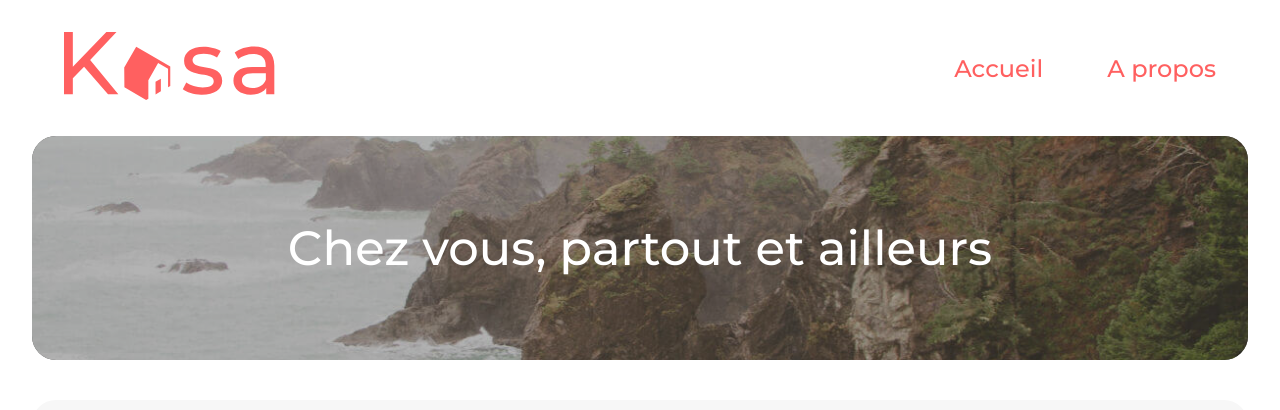
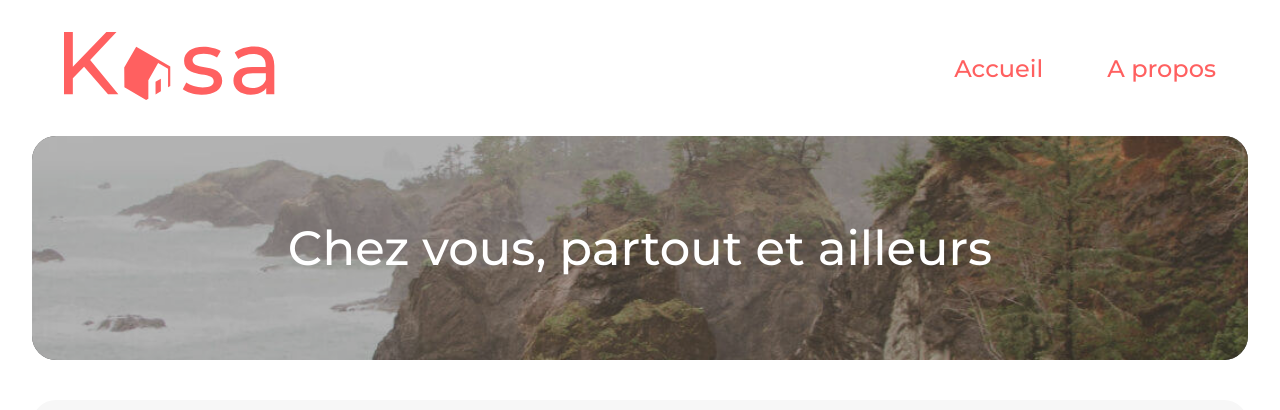
Before and after one commit to Shaun-maker/kasa, a React (Create React App) app: page / in a window 1280 px wide. Shown: the top 410 px of the page. Built offline with nearby package versions, Linux system fonts and the light colour scheme; the HTML template or start-up script is replaced by a standard one.

Commit message:
add parallaxe effect to Banner

```diff
--- a/src/components/Banner/Banner.css
+++ b/src/components/Banner/Banner.css
@@ -9,8 +9,12 @@
 .top-banner-img {
   width: 100%;
   height: 100%;
+  background-attachment: fixed;
   opacity: 0.7;
-  object-fit: cover;
+  background-size: 1400px;
+  background-position: center -300px;
+  background-repeat: no-repeat;
+  background-image: url('../../assets/images/top-banner.jpg');
 }
 
 .top-banner-legend {
--- a/src/components/Banner/Banner.jsx
+++ b/src/components/Banner/Banner.jsx
@@ -1,18 +1,13 @@
-import bannerImg from '../../assets/images/top-banner.jpg';
 import './Banner.css';
 
 function Banner() {
   return (
-    <figure className="top-banner">
-      <img
-        className="top-banner-img"
-        src={bannerImg}
-        alt="Magnifique paysage forestier"
-      />
+    <div className="top-banner">
+      <div className="top-banner-img"></div>
       <figcaption className="top-banner-legend">
         Chez vous, partout et ailleurs
       </figcaption>
-    </figure>
+    </div>
   );
 }
 
```
